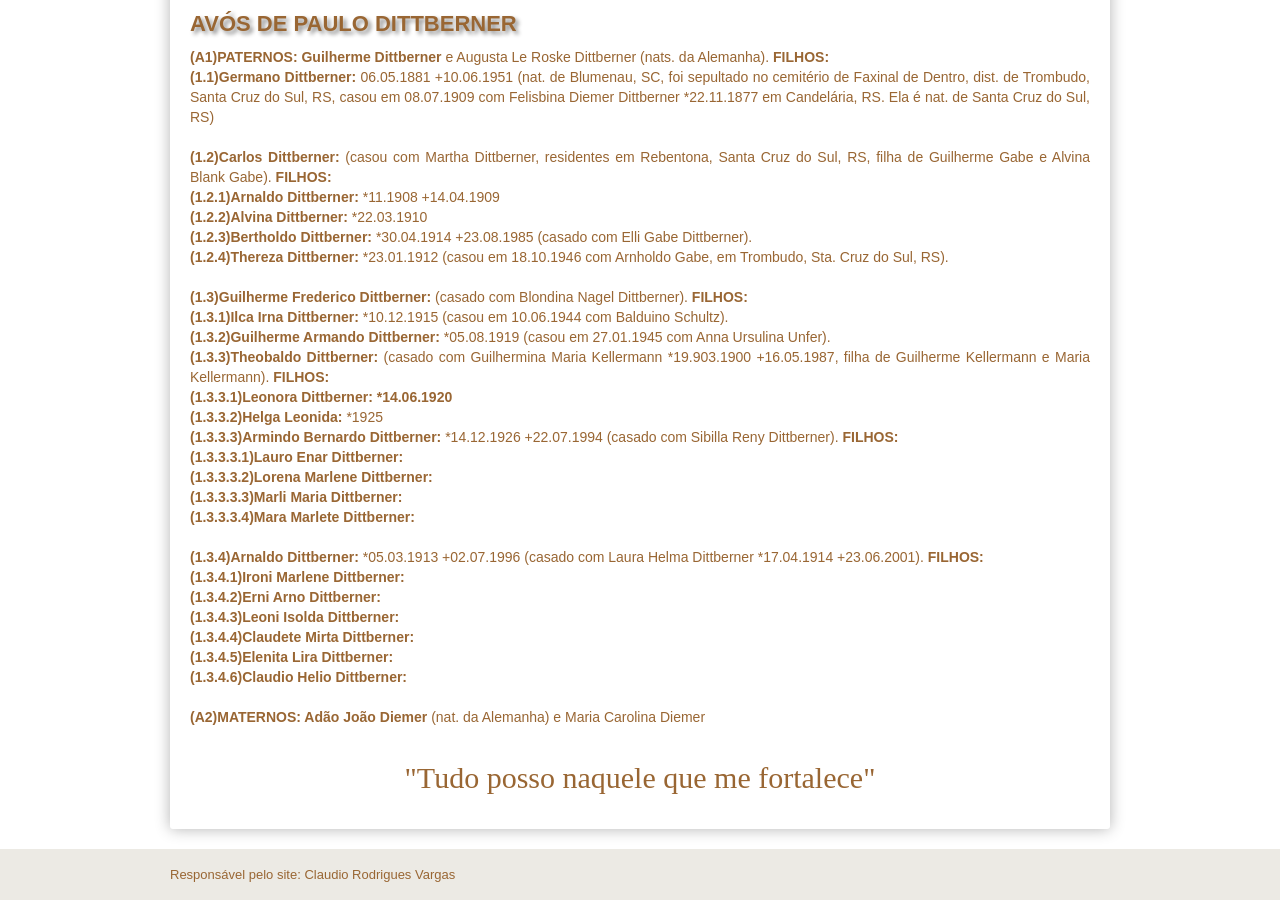
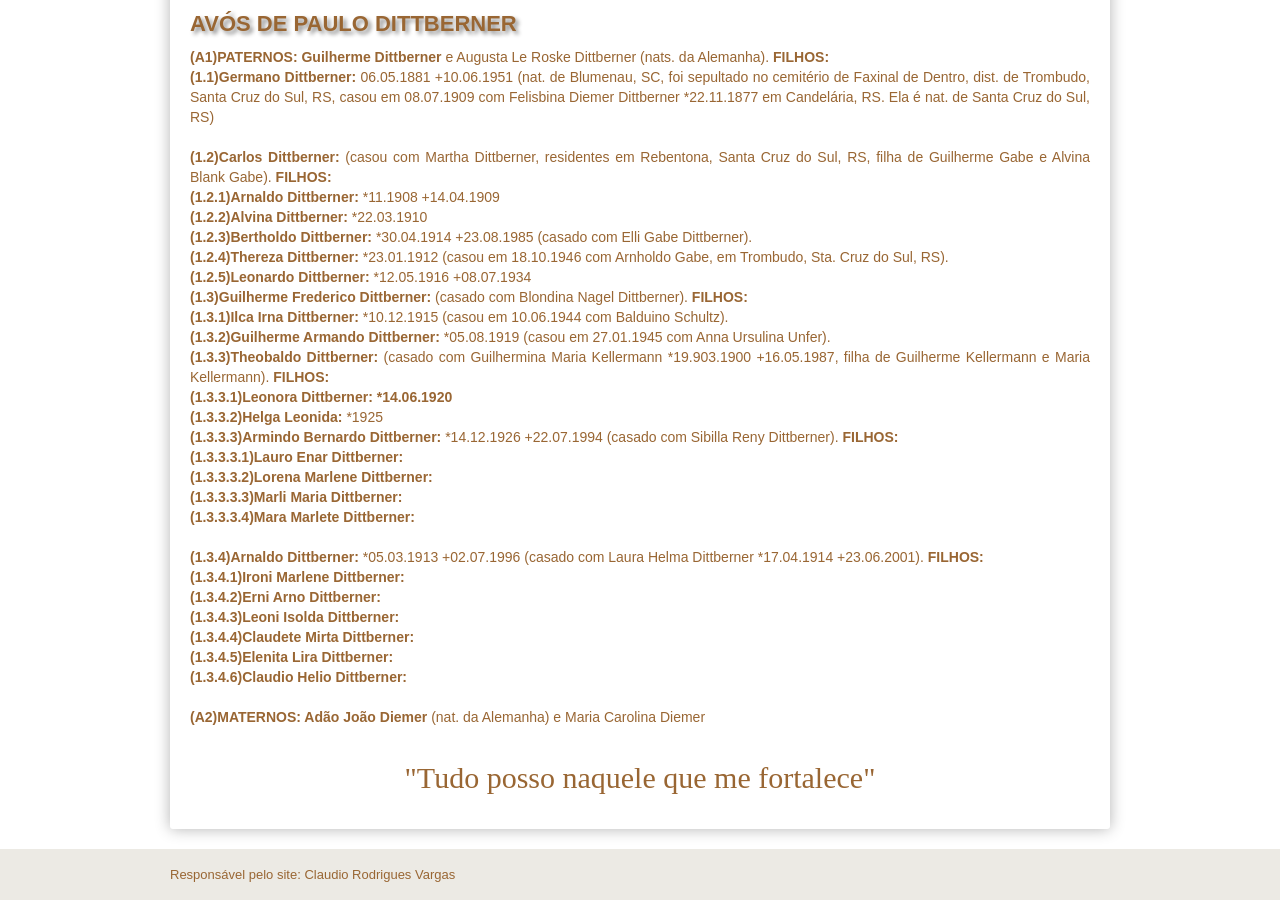
Before and after one commit to claudiovargas1955/claudiovargas1955.github.io, a Jekyll site: the page built from _pages/familia-dittberner.html, in a window 1280 px wide and 900 px high, scrolled down 786 px. Built offline with Jekyll 4.4.1, drawn with Linux system fonts in a browser that asks for light colours; some web fonts are replaced.

Commit message:
Update familia-dittberner.html

```diff
--- a/_pages/familia-dittberner.html
+++ b/_pages/familia-dittberner.html
@@ -127,7 +127,8 @@
       <b>(1.2.1)Arnaldo Dittberner: </b>*11.1908 +14.04.1909<br>
       <b>(1.2.2)Alvina Dittberner: </b>*22.03.1910 <br>
       <b>(1.2.3)Bertholdo Dittberner: </b>*30.04.1914 +23.08.1985 (casado com Elli Gabe Dittberner). <br>
-      <b>(1.2.4)Thereza Dittberner: </b>*23.01.1912 (casou em 18.10.1946 com Arnholdo Gabe, em Trombudo, Sta. Cruz do Sul, RS).<br><br>
+      <b>(1.2.4)Thereza Dittberner: </b>*23.01.1912 (casou em 18.10.1946 com Arnholdo Gabe, em Trombudo, Sta. Cruz do Sul, RS).<br>
+      <b>(1.2.5)Leonardo Dittberner: </b>*12.05.1916 +08.07.1934 <br>
 
 <b>(1.3)Guilherme Frederico Dittberner: </b> (casado com Blondina Nagel Dittberner). <b>FILHOS: </b><br>
       <b>(1.3.1)Ilca Irna Dittberner: </b>*10.12.1915 (casou em 10.06.1944 com Balduino Schultz).<br>
```
